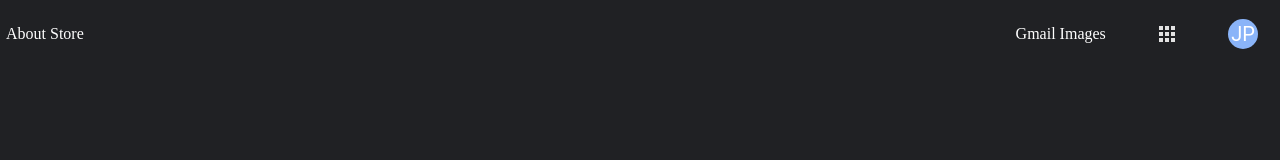
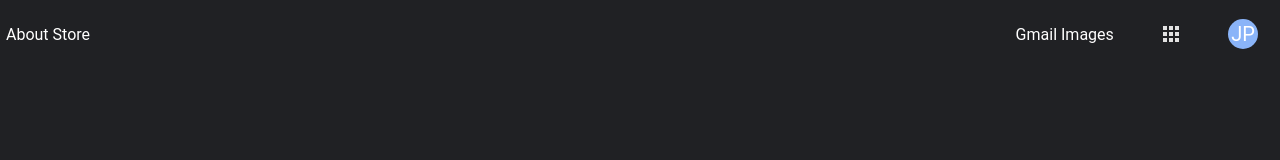
Before and after one commit to cassiebezick/my-search-engine-clone, a React (Vite) app: page / in a window 1280 px wide. Shown: the top 160 px of the page. Built offline with nearby package versions, Linux system fonts and the light colour scheme.

Commit message:
fix: font to home page header - no longer links

```diff
--- a/src/components/Home.Styled.js
+++ b/src/components/Home.Styled.js
@@ -17,6 +17,7 @@ const StyledHeaderLeft = styled('div')`
     align-items: center;
     justify-content: space-between;
     flex: 0.1;
+    font-family: Roboto;
     a {
         display: inline-block;
         padding: 5px;
@@ -37,6 +38,7 @@ const StyledHeaderRight = styled('div')`
     justify-content: space-between;
     flex: 0.2;
     padding: 8px;
+    font-family: Roboto;
     a {
         display: inline-block;
         padding: 5px;
```
